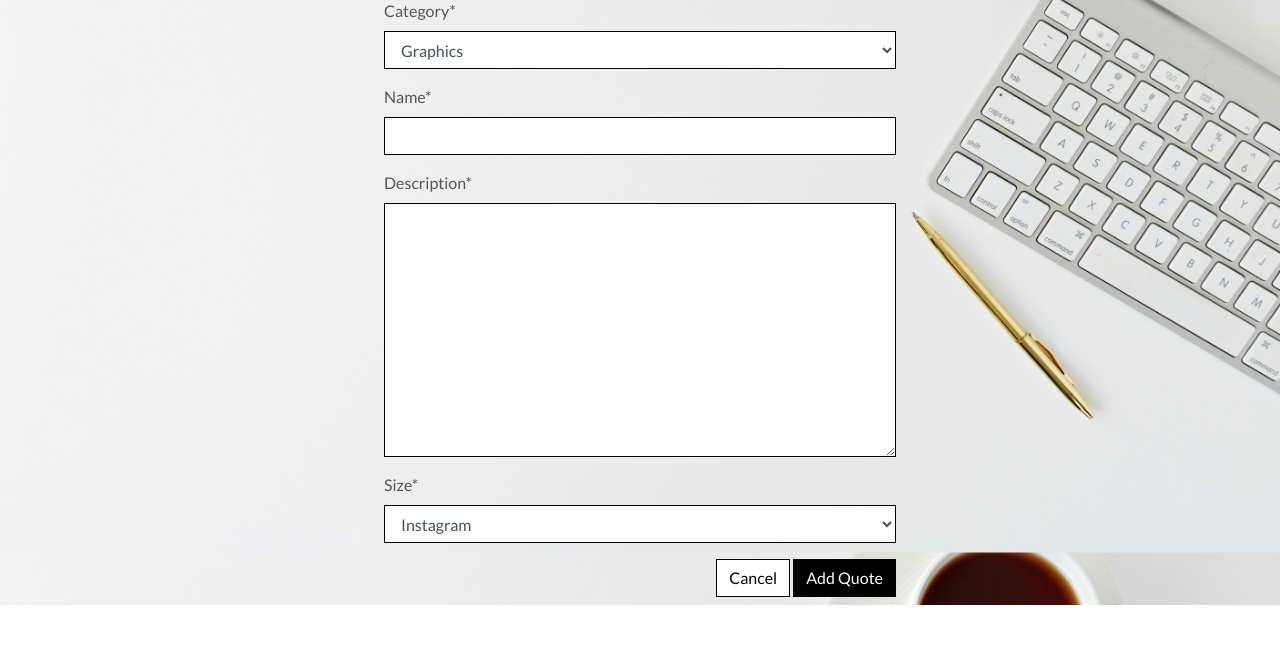
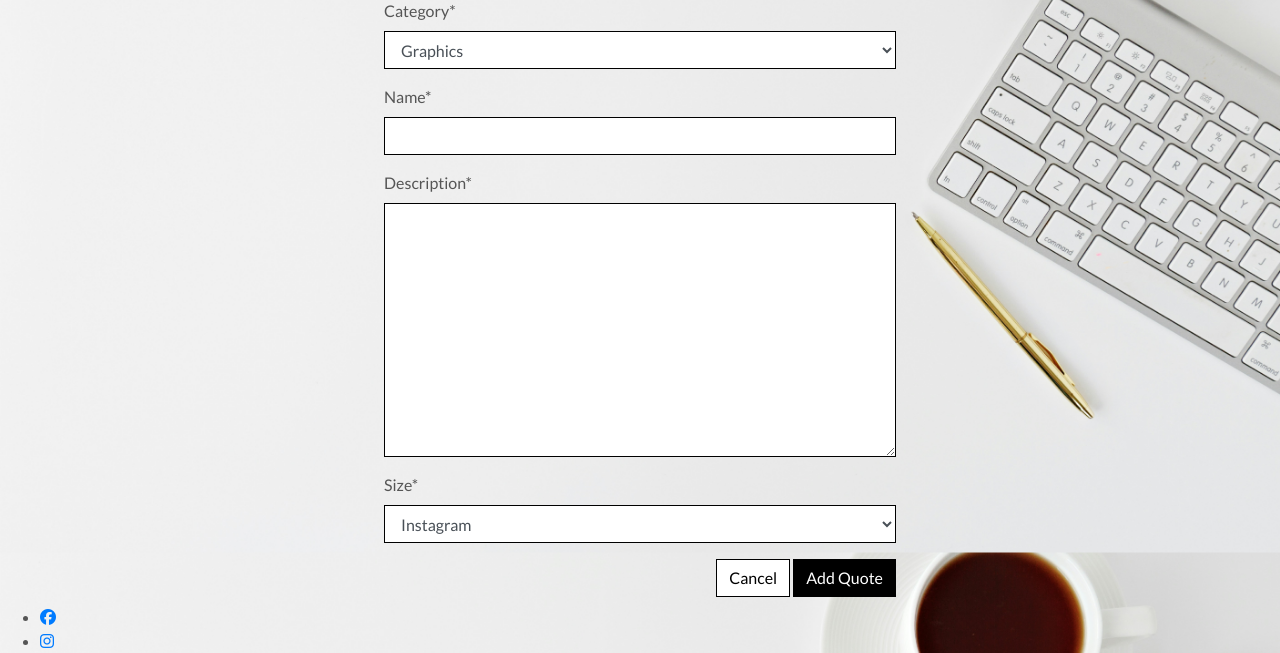
Before and after one commit to ssmerd/creative-design, a Django app: page / in a window 1280 px wide. Shown: the part 301-954 px from the top of the page. Before the commit the page ends 906 px from the top, so only its background shows below. Run offline with Django 3.2, Linux system fonts and the light colour scheme; a user stored in the database is signed in; some libraries are stand-ins or nearby versions.

Commit message:
SEO optimizations

```diff
--- a/templates/base.html
+++ b/templates/base.html
@@ -8,6 +8,8 @@
         <meta http-equiv="X-UA-Compatible" content="ie=edge">
         <meta charset="utf-8">
         <meta name="viewport" content="width=device-width, initial-scale=1, shrink-to-fit=no">
+        <meta name="description" content="Creative Design website to order graphical desings">
+        <meta name="keywords" content="Order, graphical desing, illustarions, posters, graphics, icons">
     {% endblock %}
 
     {% block extra_meta %}
@@ -118,11 +120,26 @@
     {% block content %}
     {% endblock %}
 
+
+    <footer>
+        <ul class="social-networks">
+            <li>
+                <a href="https://facebook.com" target="_blank" rel="noopener"
+                    aria-label="Visit our Facebook page (opens in a new tab)"><i class="fab fa-facebook"></i></a>
+            </li>
+            <li>
+                <a href="https://instagram.com" target="_blank" rel="noopener"
+                    aria-label="Visit our Instagram page (opens in a new tab)"><i class="fab fa-instagram"></i></a>
+            </li>
+        </ul>
+    </footer>
+
     {% block postloadjs %}
     <script type="text/javascript">
         $('.toast').toast('show');
     </script>
     {% endblock %}
 
+
   </body>
 </html>
```
Also changed, not shown: creative_design/settings.py (+11 -26 lines).
